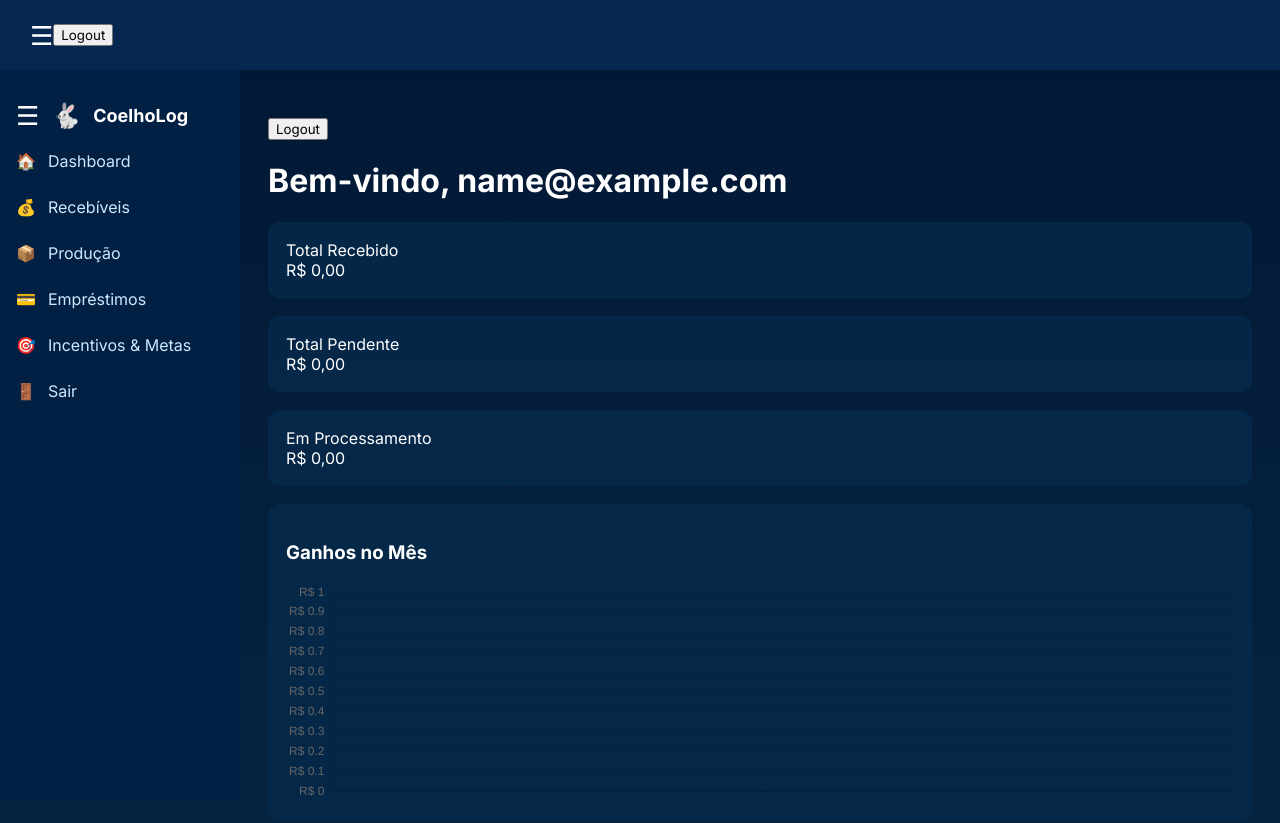
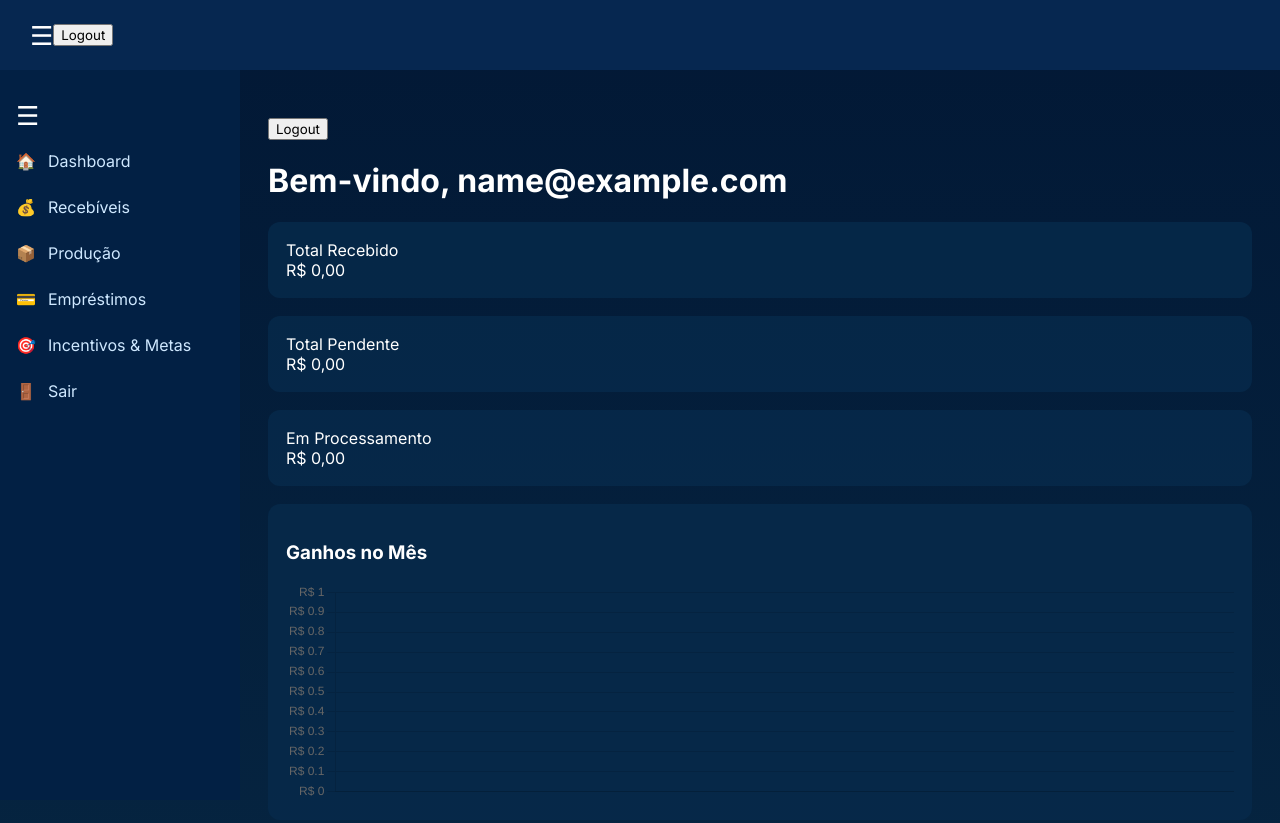
Before and after one commit to gabrielbruno2012-cpu/coelholog-finance-portal, a website: page public/colaborador/dashboard.html in a window 1280 px wide. Shown: the top 823 px of the page. Drawn offline with nearby package versions, Linux system fonts and the light colour scheme; no server answers; sample sign-in values are in the browser's storage.

Commit message:
Update sidebar_colaborador.html

```diff
--- a/public/components/sidebar_colaborador.html
+++ b/public/components/sidebar_colaborador.html
@@ -2,8 +2,6 @@
 <aside class="sidebar" id="sidebar">
     <div class="logo-area">
         <span class="menu-toggle" onclick="toggleSidebar()">☰</span>
-        <span class="logo-icon">🐇</span>
-        <span class="menu-text logo-text">CoelhoLog</span>
     </div>
 
     <nav class="menu">
```
